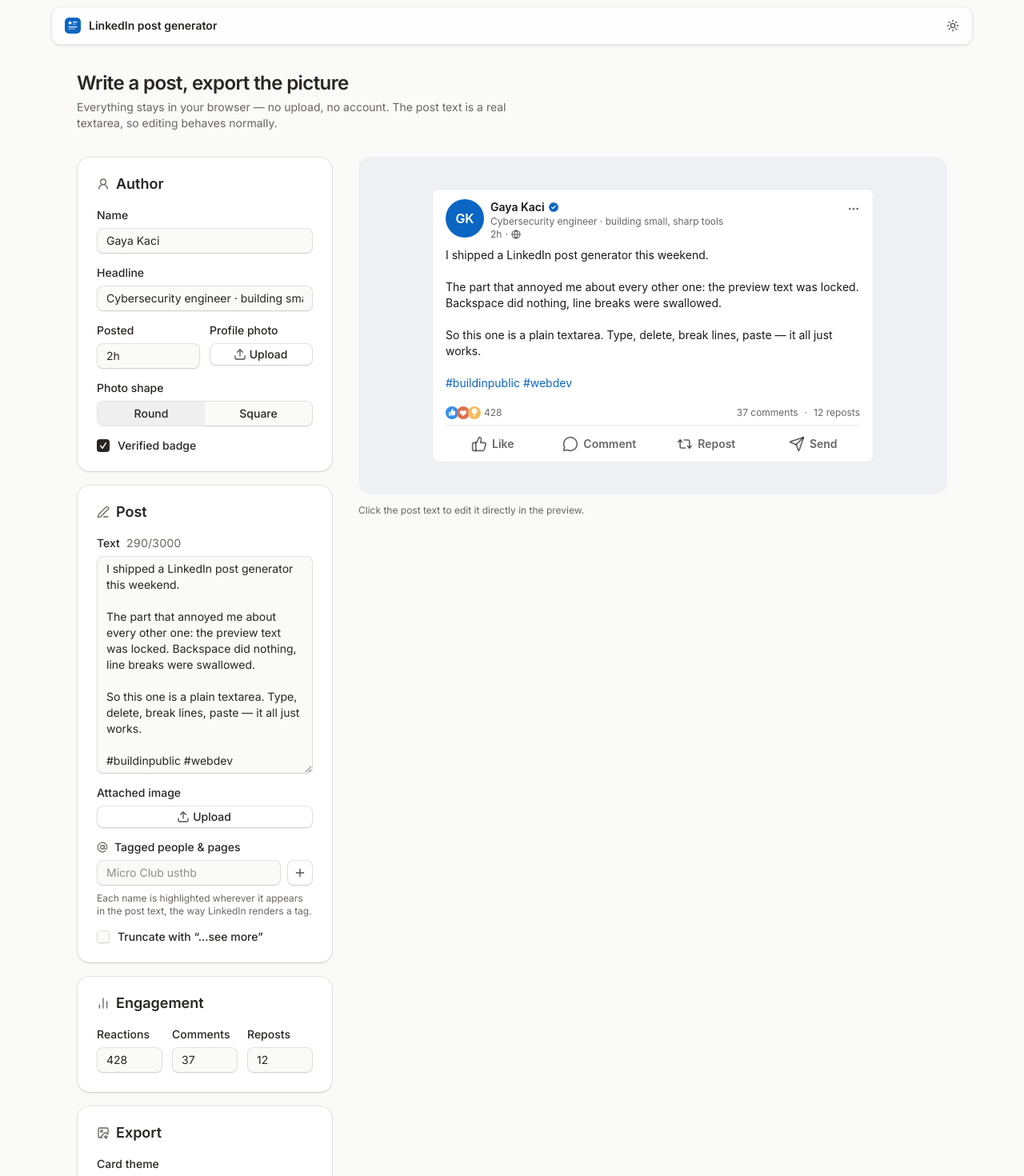
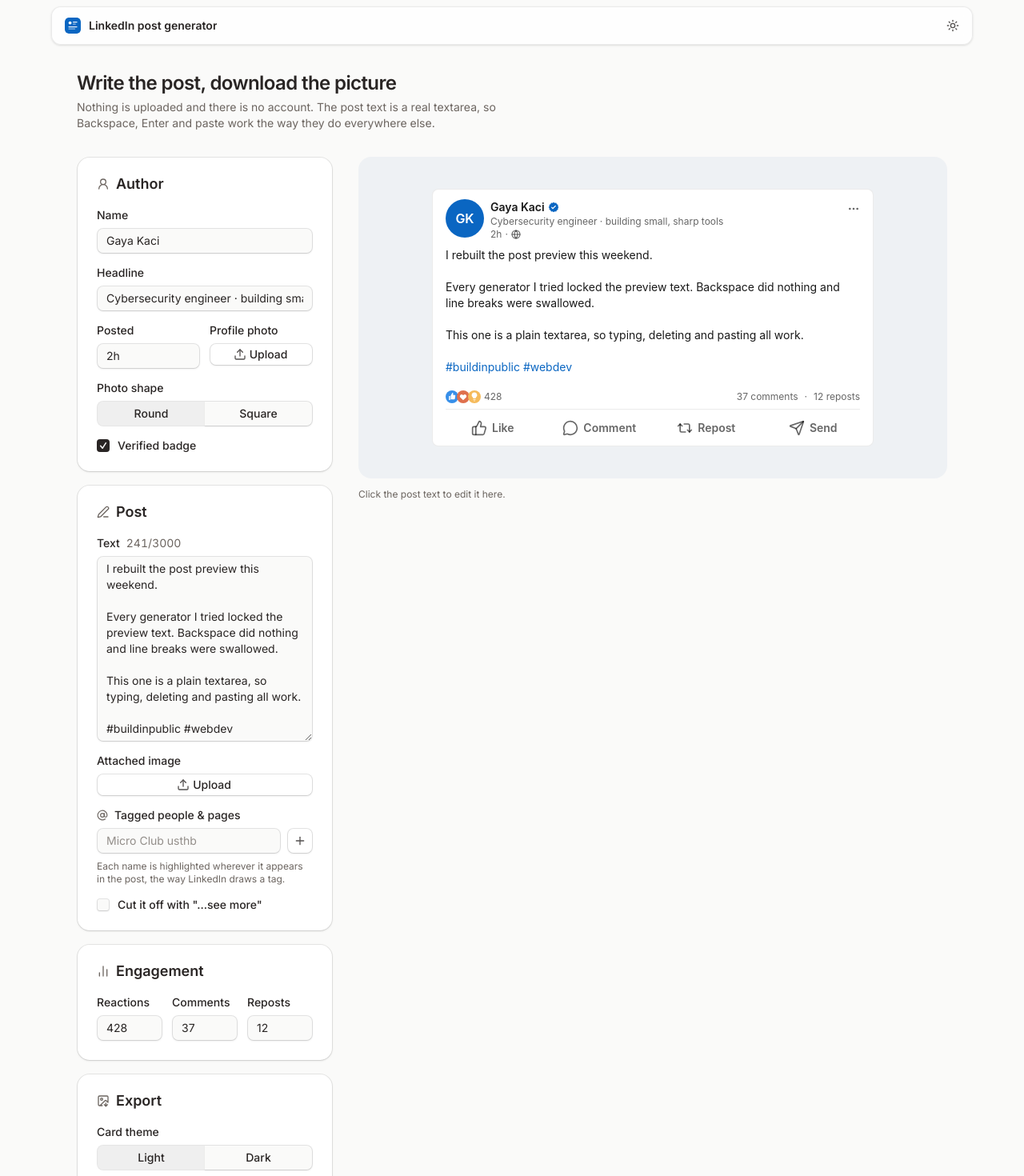
Before and after one commit to kacigaya/linkedin-post, a Next.js app: page / in a window 1280 px wide. Shown: the top 1470 px of the page at 80% size. Built offline with nearby package versions, Linux system fonts and the light colour scheme.

Commit message:
docs: rewrite the interface copy

```diff
--- a/app/layout.tsx
+++ b/app/layout.tsx
@@ -10,11 +10,11 @@ const geistMono = Geist_Mono({ subsets: ["latin"], variable: "--font-geist-mono"
 export const metadata: Metadata = {
   title: "LinkedIn Post Generator",
   description:
-    "Write a LinkedIn post mockup, edit every word freely, and download it as a PNG. Runs entirely in your browser.",
+    "Write a LinkedIn post mockup, edit it like any other text field, and download it as a PNG. Runs in your browser.",
   robots: { index: true, follow: true },
   openGraph: {
     title: "LinkedIn Post Generator",
-    description: "Design a LinkedIn post mockup and export it as a PNG. No upload, no account.",
+    description: "Build a LinkedIn post mockup and export it as a PNG. No upload, no account.",
     type: "website",
   },
 };
--- a/app/page.tsx
+++ b/app/page.tsx
@@ -42,7 +42,7 @@ const DEFAULT_POST: Post = {
   name: "Gaya Kaci",
   headline: "Cybersecurity engineer · building small, sharp tools",
   timestamp: "2h",
-  body: "I shipped a LinkedIn post generator this weekend.\n\nThe part that annoyed me about every other one: the preview text was locked. Backspace did nothing, line breaks were swallowed.\n\nSo this one is a plain textarea. Type, delete, break lines, paste — it all just works.\n\n#buildinpublic #webdev",
+  body: "I rebuilt the post preview this weekend.\n\nEvery generator I tried locked the preview text. Backspace did nothing and line breaks were swallowed.\n\nThis one is a plain textarea, so typing, deleting and pasting all work.\n\n#buildinpublic #webdev",
   avatar: null,
   avatarShape: "circle",
   mentions: [],
@@ -96,7 +96,7 @@ export default function Page() {
     try {
       blob = await render();
     } catch {
-      setStatus("Could not render the image — try a smaller attachment");
+      setStatus("Could not render the image. Try a smaller attachment.");
       return;
     }
     if (!blob) return;
@@ -106,7 +106,7 @@ export default function Page() {
     a.download = "linkedin-post.png";
     a.click();
     URL.revokeObjectURL(url);
-    setStatus("PNG downloaded");
+    setStatus("Saved as linkedin-post.png.");
   }
 
   async function copy() {
@@ -114,28 +114,28 @@ export default function Page() {
     try {
       blob = await render();
     } catch {
-      setStatus("Could not render the image — try a smaller attachment");
+      setStatus("Could not render the image. Try a smaller attachment.");
       return;
     }
     if (!blob) return;
     try {
       await navigator.clipboard.write([new ClipboardItem({ "image/png": blob })]);
-      setStatus("Image copied to clipboard");
+      setStatus("Copied to the clipboard.");
     } catch {
-      setStatus("Clipboard blocked by the browser — use Download instead");
+      setStatus("The browser blocked the clipboard. Use Download instead.");
     }
   }
 
   async function pick(key: "avatar" | "image", file: File | undefined) {
     if (!file) return;
     if (!file.type.startsWith("image/")) {
-      setStatus("That file is not an image");
+      setStatus("That file is not an image.");
       return;
     }
     // Large photos become multi-megabyte data URLs that the export canvas
     // cannot allocate, so refuse them instead of freezing the tab.
     if (file.size > MAX_UPLOAD_BYTES) {
-      setStatus(`Image is too large — keep it under ${MAX_UPLOAD_BYTES / 1_000_000} MB`);
+      setStatus(`That image is over ${MAX_UPLOAD_BYTES / 1_000_000} MB. Pick a smaller one.`);
       return;
     }
     set(key, await readAsDataUrl(file));
@@ -146,11 +146,11 @@ export default function Page() {
     <main className="mx-auto w-full max-w-6xl px-4 py-8 sm:px-8">
       <div className="mb-8">
         <h1 className="font-heading font-semibold text-2xl tracking-tight">
-          Write a post, export the picture
+          Write the post, download the picture
         </h1>
         <p className="mt-1 max-w-prose text-muted-foreground text-sm">
-          Everything stays in your browser — no upload, no account. The post text is a real
-          textarea, so editing behaves normally.
+          Nothing is uploaded and there is no account. The post text is a real textarea, so
+          Backspace, Enter and paste work the way they do everywhere else.
         </p>
       </div>
 
@@ -242,7 +242,7 @@ export default function Page() {
                 onChange={(next) => set("mentions", next)}
               />
               <CheckboxField
-                label="Truncate with “…see more”"
+                label={'Cut it off with "…see more"'}
                 checked={post.clamp}
                 onChange={(v) => set("clamp", v)}
               />
@@ -312,7 +312,7 @@ export default function Page() {
                   variant="ghost"
                   onClick={() => {
                     setPost(DEFAULT_POST);
-                    setStatus("Reset");
+                    setStatus("Back to the defaults.");
                   }}
                 >
                   <RotateCcw />
@@ -342,7 +342,7 @@ export default function Page() {
             />
           </div>
           <p className="mt-3 text-muted-foreground text-xs">
-            Click the post text to edit it directly in the preview.
+            Click the post text to edit it here.
           </p>
         </div>
       </div>
@@ -396,7 +396,7 @@ function MentionsField({
             }
           }}
         />
-        <Button variant="outline" size="icon" aria-label="Add tag" onClick={add}>
+        <Button variant="outline" size="icon" aria-label="Add tagged name" onClick={add}>
           <Plus />
         </Button>
       </div>
@@ -420,8 +420,7 @@ function MentionsField({
         </ul>
       ) : null}
       <FieldDescription>
-        Each name is highlighted wherever it appears in the post text, the way LinkedIn renders a
-        tag.
+        Each name is highlighted wherever it appears in the post, the way LinkedIn draws a tag.
       </FieldDescription>
     </Field>
   );
```
Also changed, not shown: public/screenshots/editor.png, public/screenshots/mobile.png.
